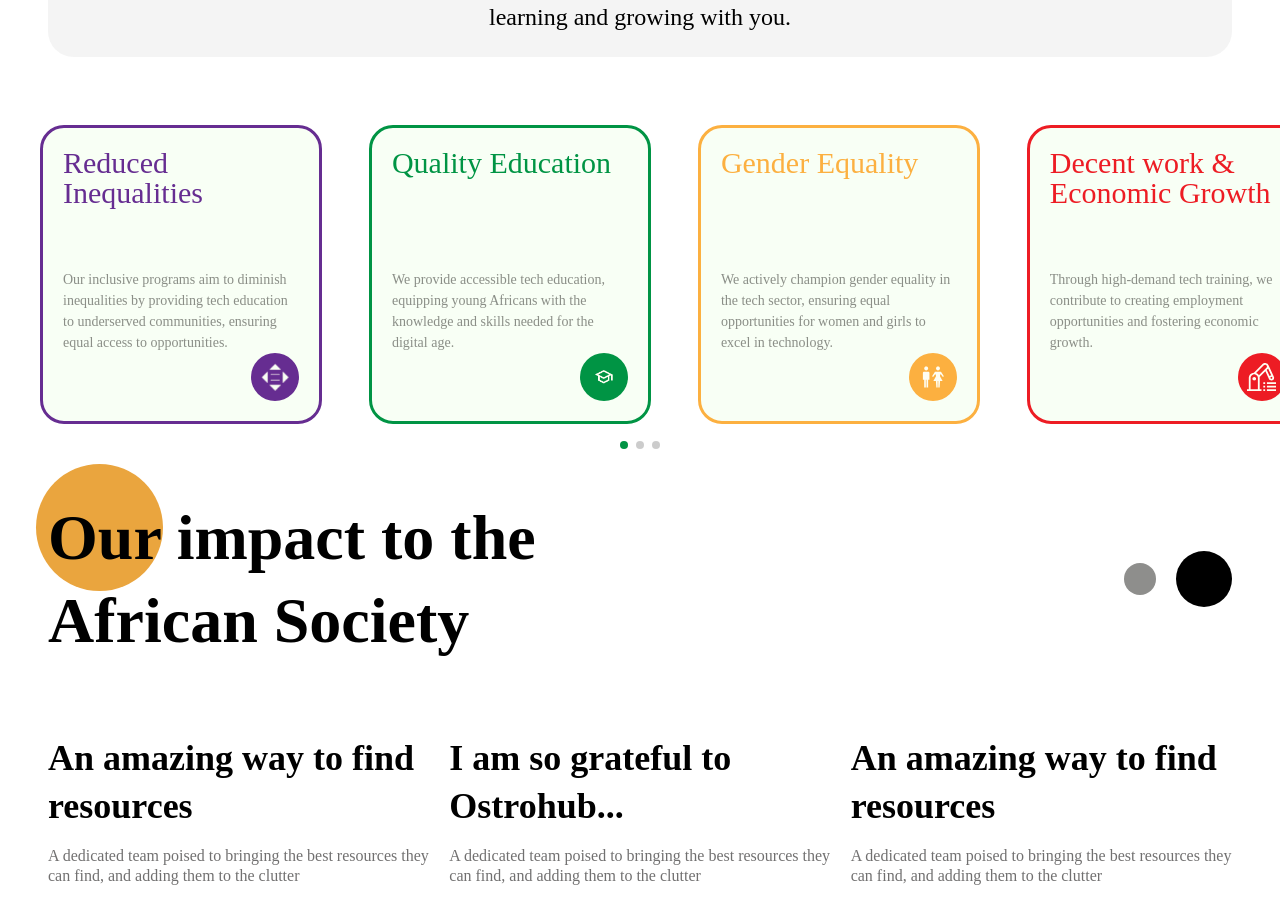
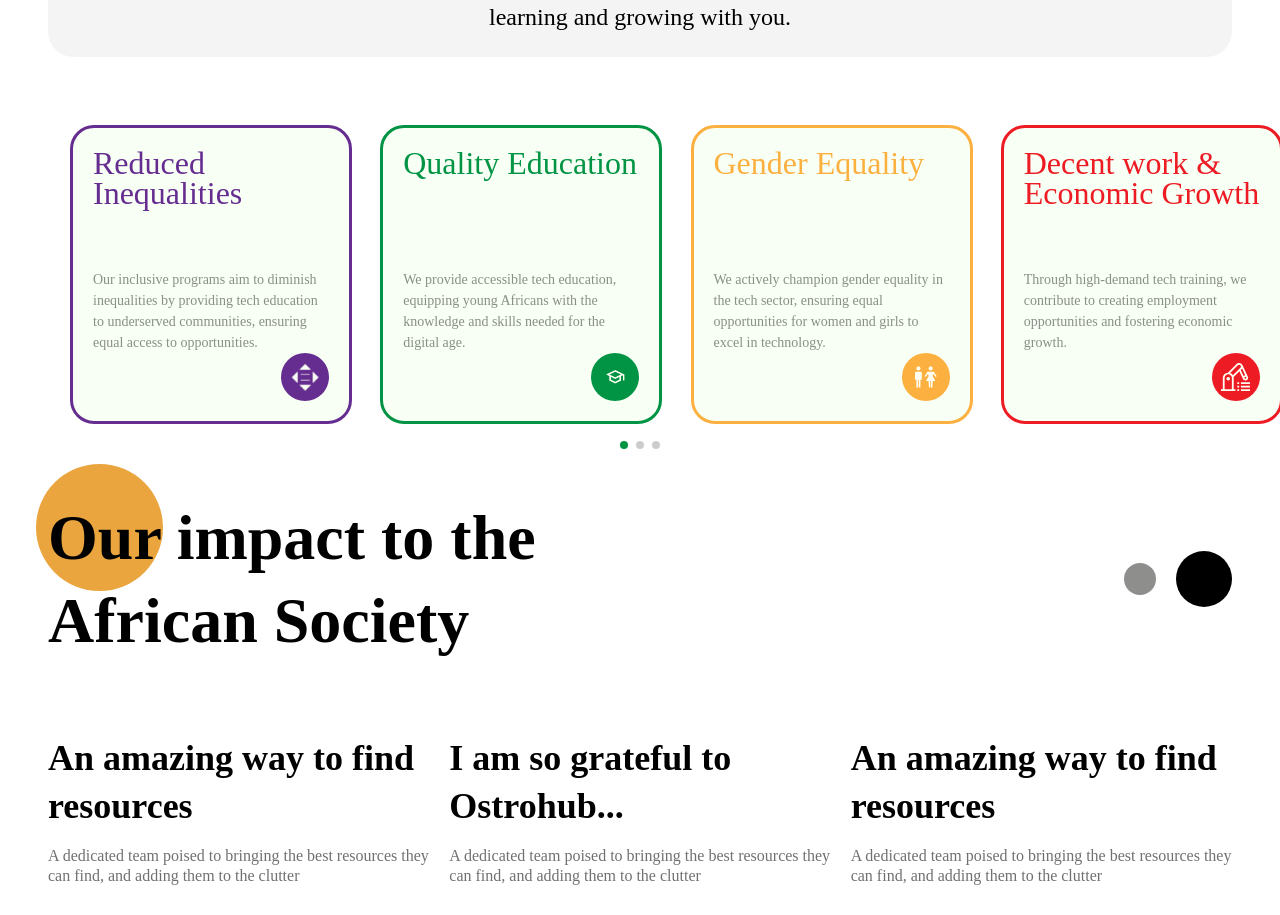
Before and after one commit to donkorBN/ostrohub-v2, a Next.js app: page /about in a window 1280 px wide. Shown: the part 1209-2124 px from the top of the page. Built offline with nearby package versions, Linux system fonts and the light colour scheme; grey boxes are pictures that could not be loaded; some icons are missing; a web font is replaced by a local one.

Commit message:
Update on QualitiesSlider & ImpactSlider

```diff
--- a/src/app/globals.scss
+++ b/src/app/globals.scss
@@ -19,7 +19,7 @@
     width: 100%;
     height: fit-content;
     align-items: center;
-    padding-left: 40px;
+    padding-left: 70px;
     padding-bottom:40px;
 }
 .team .swiper {
--- a/src/components/aboutPage/ImpactSection.tsx
+++ b/src/components/aboutPage/ImpactSection.tsx
@@ -13,14 +13,14 @@ export default function ImapactSection() {
 					<div className="w-[70px] h-[70px] md:w-[127px] md:h-[127px] bg-orange-900 rounded-full absolute -top-3 -left-1 md:-top-8 md:-left-3 -z-10"></div>
 				</div>
 				<div className="hidden md:flex justify-center items-center gap-5 ">
-					<span className="w-8 h-8 rounded-full bg-[#1E1E1A80]  flex justify-center items-center hover:bg-orange-500 cursor-pointer">
+					<span className="w-8 h-8 rounded-full bg-[#1E1E1A80]  flex justify-center items-center transition-all ease-in-out duration-500 delay-200 hover:w-[38px]  hover:h-[38px]  hover:bg-orange-500 cursor-pointer">
 						<Icon
 							icon="tabler:arrow-left"
 							className="w-11 h-10"
 							style={{ color: "#ffffff" }}
 						/>
 					</span>
-					<span className="w-14 h-14 rounded-full bg-black-900  flex justify-center items-center hover:bg-orange-900 cursor-pointer">
+					<span className="w-14 h-14 rounded-full bg-black-900  flex justify-center items-center hover:bg-orange-900 transition-all ease-in-out duration-500 delay-200 hover:w-[60px]  hover:h-[60px] cursor-pointer">
 						<Icon
 							icon="tabler:arrow-right"
 							className="w-16 h-12"
--- a/src/components/slider/aboutPage/impactsCardSlider.tsx
+++ b/src/components/slider/aboutPage/impactsCardSlider.tsx
@@ -47,7 +47,7 @@ export default function ImpactsCardSlider() {
 								{impact.content}
 							</Typography.p>
 							<div className="flex gap-3 mt-4">
-								<div className="relative w-12 h-12 rounded-full">
+								<div className="relative w-12 h-12 rounded-full cursor-pointer">
 									<Image
 										src={impact.img}
 										alt="logo"
@@ -57,7 +57,7 @@ export default function ImpactsCardSlider() {
 											height: "100%",
 											objectFit: "cover",
 										}}
-										className="absolute top-0  rounded-full border border-solid border-orange-900"
+										className="absolute top-0  rounded-full border transition-all ease-out duration-500 delay-200 hover:border-2 hover:border-green-900 border-solid border-orange-900"
 									/>
 								</div>
 								<div>
--- a/src/components/slider/aboutPage/qualitiesCardSlider.tsx
+++ b/src/components/slider/aboutPage/qualitiesCardSlider.tsx
@@ -35,8 +35,8 @@ export default function QualitiesCardSlider() {
 						spaceBetween: 10,
 					  },
 					  1024: {
-						slidesPerView: 3.8,
-						spaceBetween: 10,
+						slidesPerView: 3.9,
+						spaceBetween: 0,
 					  },
 				}}
 				pagination={{
@@ -54,7 +54,7 @@ export default function QualitiesCardSlider() {
 							style={{ borderColor: quality.boda }}
 						>
 							<Typography.p
-								className="text-[26px] leading-[27px]  md:text-[30px] md:leading-[30.36px] font-medium"
+								className="text-[26px] leading-[27px]  md:text-[32px] md:leading-[30.36px] font-medium"
 								style={{ color: quality.boda }}
 							>
 								{quality.H1}
```
